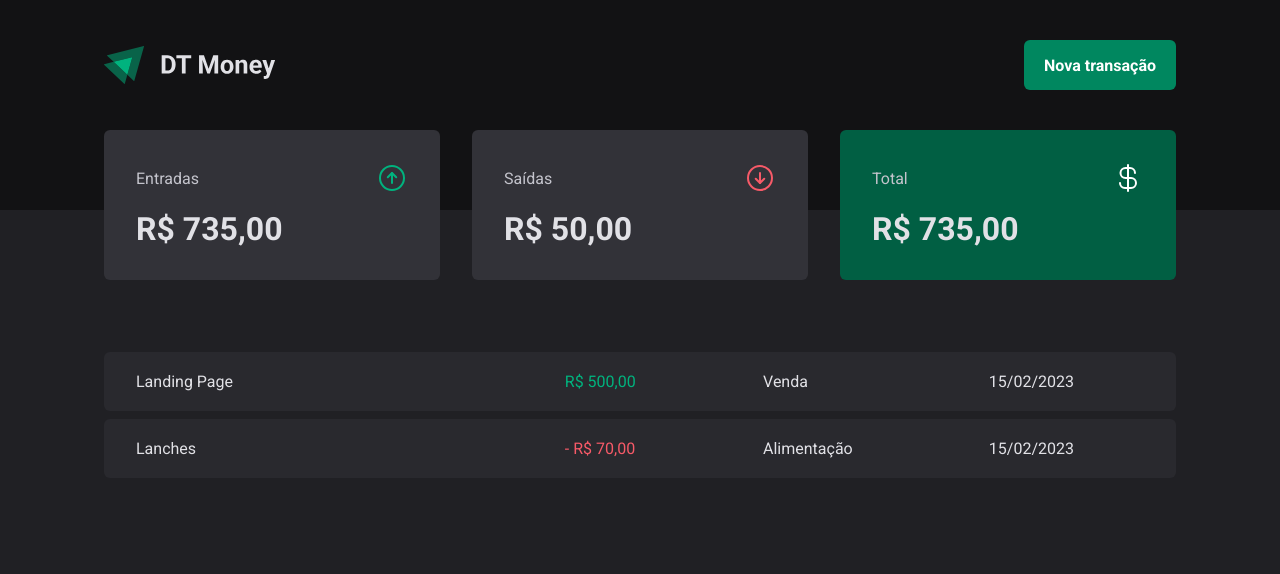
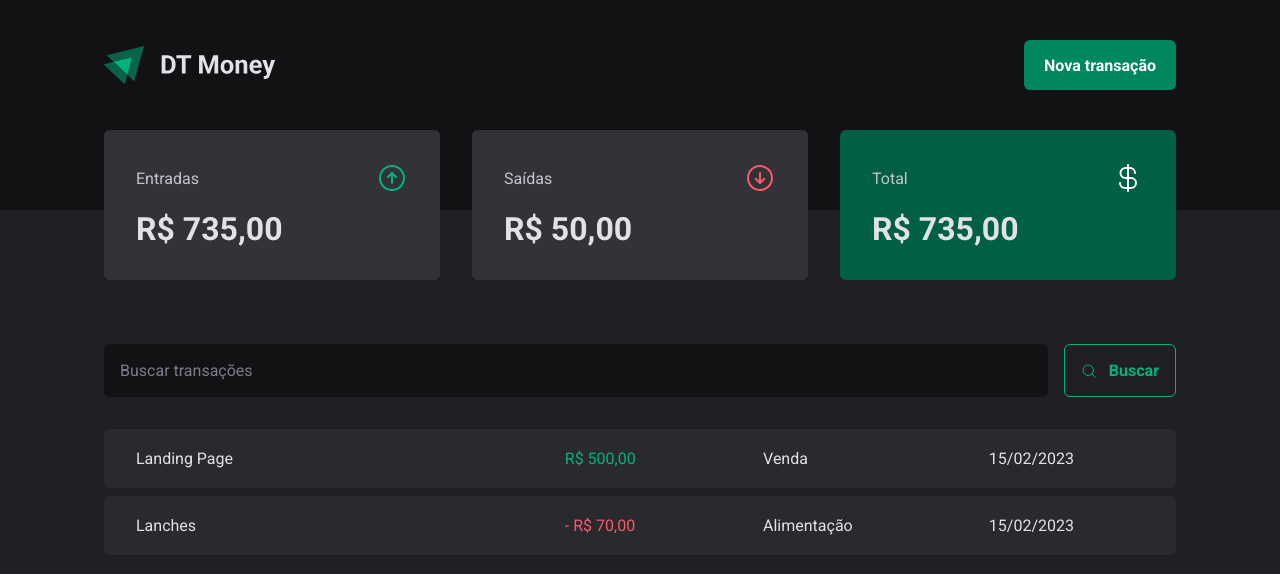
Before and after one commit to ota-mariana/dt-money, a React (Vite) app: page / in a window 1280 px wide. Shown: the top 574 px of the page. Built offline with nearby package versions, Linux system fonts and the light colour scheme.

Commit message:
feat: search form implementation

```diff
--- /dev/null
+++ b/src/components/SearchForm/index.tsx
@@ -0,0 +1,15 @@
+import { MagnifyingGlass } from 'phosphor-react'
+import { SearchFormContainer } from './styles'
+
+export function SearchForm() {
+  return (
+    <SearchFormContainer>
+      <input type="text" placeholder="Buscar transações" />
+
+      <button type="submit">
+        <MagnifyingGlass />
+        Buscar
+      </button>
+    </SearchFormContainer>
+  )
+}
--- /dev/null
+++ b/src/components/SearchForm/styles.ts
@@ -0,0 +1,40 @@
+import styled from "styled-components";
+
+export const SearchFormContainer = styled.form`
+  display: flex;
+  gap: 1rem;
+
+  input {
+    flex: 1;
+    border-radius: 6px;
+    border: 0;
+    background-color: ${props => props.theme['gray-900']};
+    color: ${props => props.theme['gray-300']};
+    padding: 1rem;
+
+    &::placeholder {
+      color: ${props => props.theme['gray-500']};
+    }
+  }
+
+  button {
+    display: flex;
+    align-items: center;
+    gap: 0.75rem;
+    border: 0;
+    padding: 1rem;
+    background: transparent;
+    border: 1px solid ${props => props.theme['green-300']};
+    color: ${props => props.theme['green-300']};
+    font-weight: bold;
+    border-radius: 6px;
+    cursor: pointer;
+
+    &:hover {
+      background: ${props => props.theme['green-500']};
+      border: 1px solid ${props => props.theme['green-500']};
+      color: ${props => props.theme.white};
+      transition: background-color 0.2s color 0.2s border-color 0.2s;
+    }
+  }
+`
--- a/src/pages/Transactions/index.tsx
+++ b/src/pages/Transactions/index.tsx
@@ -1,4 +1,5 @@
 import { Header } from '../../components/Header';
+import { SearchForm } from '../../components/SearchForm';
 import { Summary } from '../../components/Summary';
 
 import { PriceHighLight, TransactionsContainer, TransactionsTable } from './styles';
@@ -10,6 +11,8 @@ export function Transactions() {
       <Summary />
 
       <TransactionsContainer>
+        <SearchForm />
+
         <TransactionsTable>
           <tbody>
             <tr>
--- a/src/pages/Transactions/styles.ts
+++ b/src/pages/Transactions/styles.ts
@@ -11,6 +11,7 @@ export const TransactionsTable = styled.table`
   width: 100%;
   border-collapse: separate;
   border-spacing: 0 0.5rem;
+  margin-top: 1.5rem;
 
   td {
     padding: 1.25rem 2rem;
```
